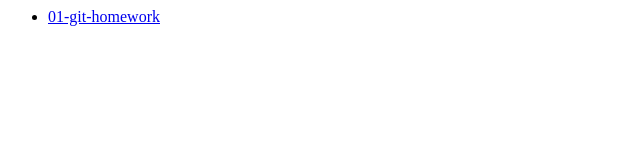
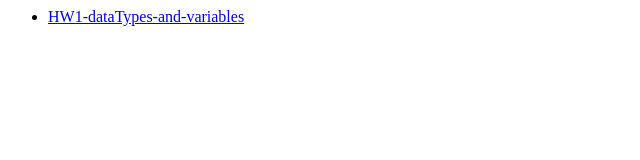
Before and after one commit to VolodymyrReient/MyProjects, a plain HTML site: page index.html in a window 1280 px wide. Shown: the whole page, without its empty margins (0-640 px from the left). Drawn offline with Linux system fonts and the light colour scheme.

Commit message:
Update index.html

```diff
--- a/index.html
+++ b/index.html
@@ -1,3 +1,3 @@
 <ul>
-	<li><a href="https://github.com/VolodymyrReient/MyProjects/blob/main/CursorAdvanced/HW1-dataTypes-and-variables/index.html">01-git-homework</a></li>
+	<li><a href="/CursorAdvanced/HW1-dataTypes-and-variables/index.html">HW1-dataTypes-and-variables</a></li>
   </ul>
```
